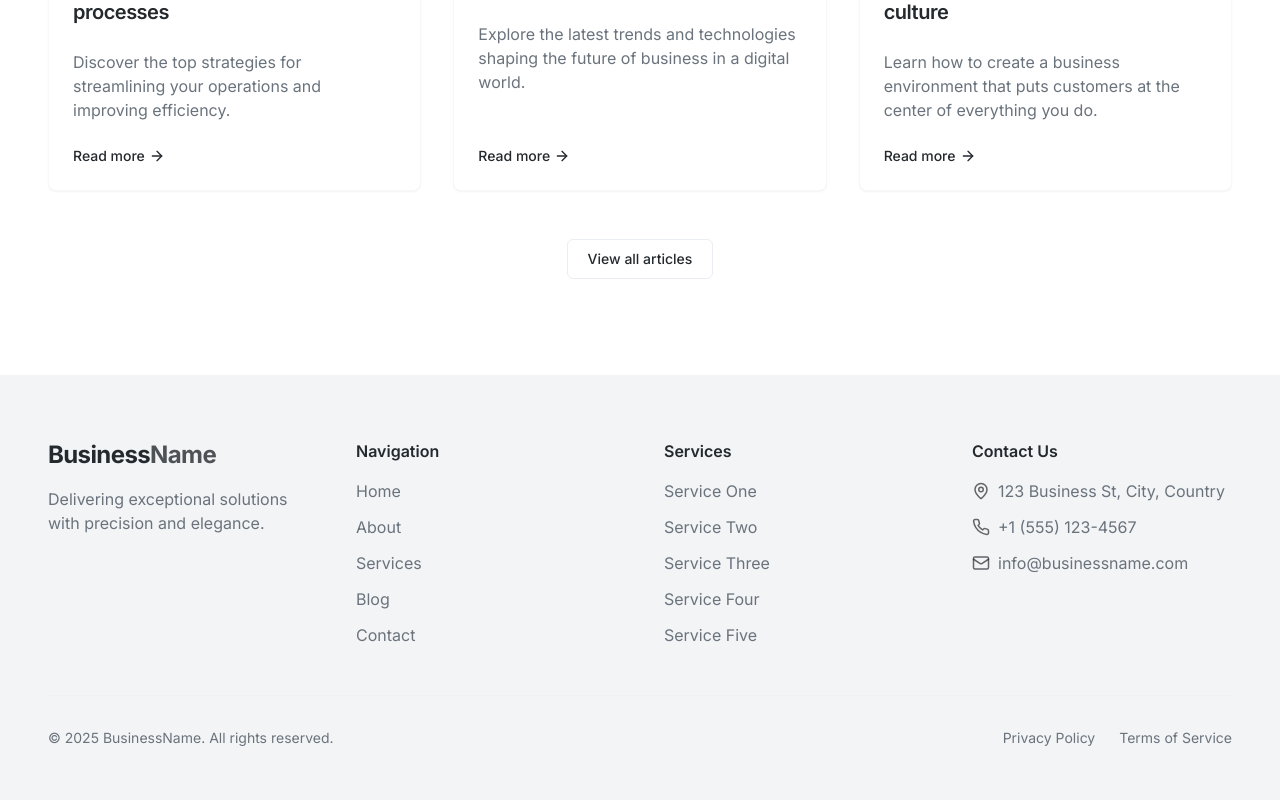
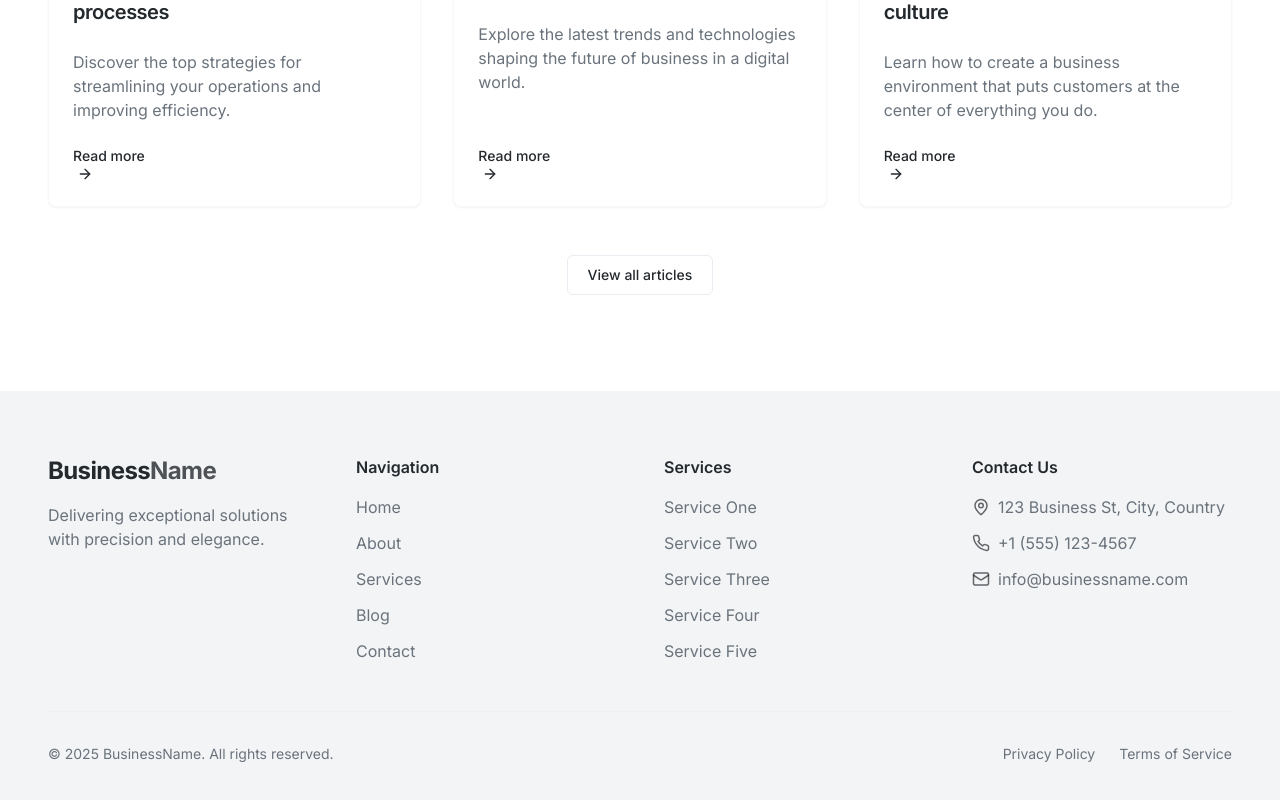
Before and after one commit to lenojr/bizweb-boostaroo, a React (Vite) app: page / in a window 1280 px wide. Shown: the part 3778-4578 px from the top of the page. Built offline with nearby package versions, Linux system fonts and the light colour scheme.

Commit message:
Fix: BlogPreview component errors
Corrects errors in the BlogPreview component to ensure it functions as intended.

```diff
--- a/src/components/sections/BlogPreview.tsx
+++ b/src/components/sections/BlogPreview.tsx
@@ -1,6 +1,6 @@
 
-import { Card } from "../ui/Card";
-import { Button } from "../ui/Button";
+import { Card } from "../ui/card";
+import { Button } from "../ui/button";
 import { cn } from "@/lib/utils";
 
 type BlogPost = {
@@ -87,7 +87,9 @@ const BlogPreview = ({
                   href={`/blog/${post.slug}`}
                   variant="ghost"
                   className="p-0 h-auto hover:bg-transparent hover:text-primary"
+                  asChild
                 >
+                  <a href={`/blog/${post.slug}`}>
                     Read more
                     <svg
                       xmlns="http://www.w3.org/2000/svg"
@@ -102,6 +104,7 @@ const BlogPreview = ({
                       <path d="M5 12h14"></path>
                       <path d="m12 5 7 7-7 7"></path>
                     </svg>
+                  </a>
                 </Button>
               </Card.Footer>
             </Card>
@@ -110,8 +113,8 @@ const BlogPreview = ({
 
         {viewAllLink && (
           <div className="mt-12 text-center">
-            <Button href={viewAllLink} variant="outline">
-              View all articles
+            <Button href={viewAllLink} variant="outline" asChild>
+              <a href={viewAllLink}>View all articles</a>
             </Button>
           </div>
         )}
```
Lines whose indentation alone changed are shown as unchanged.
